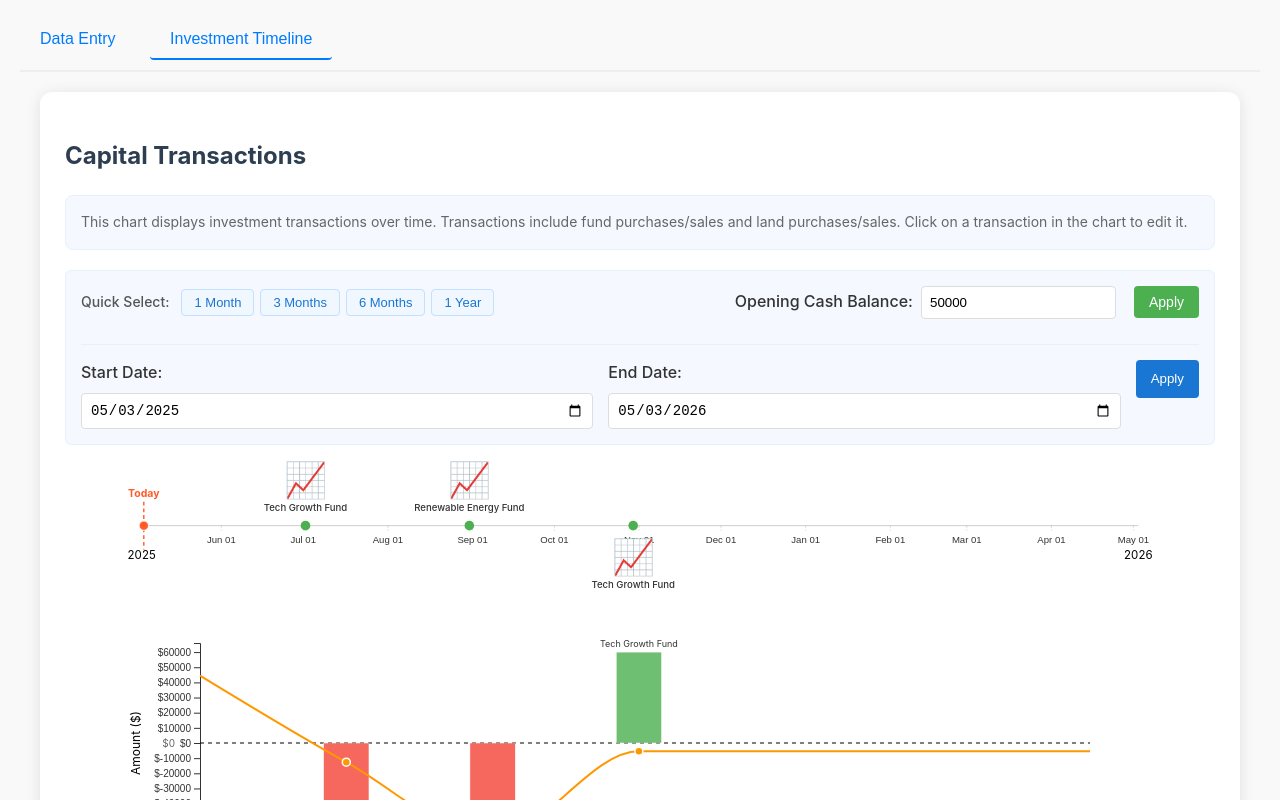
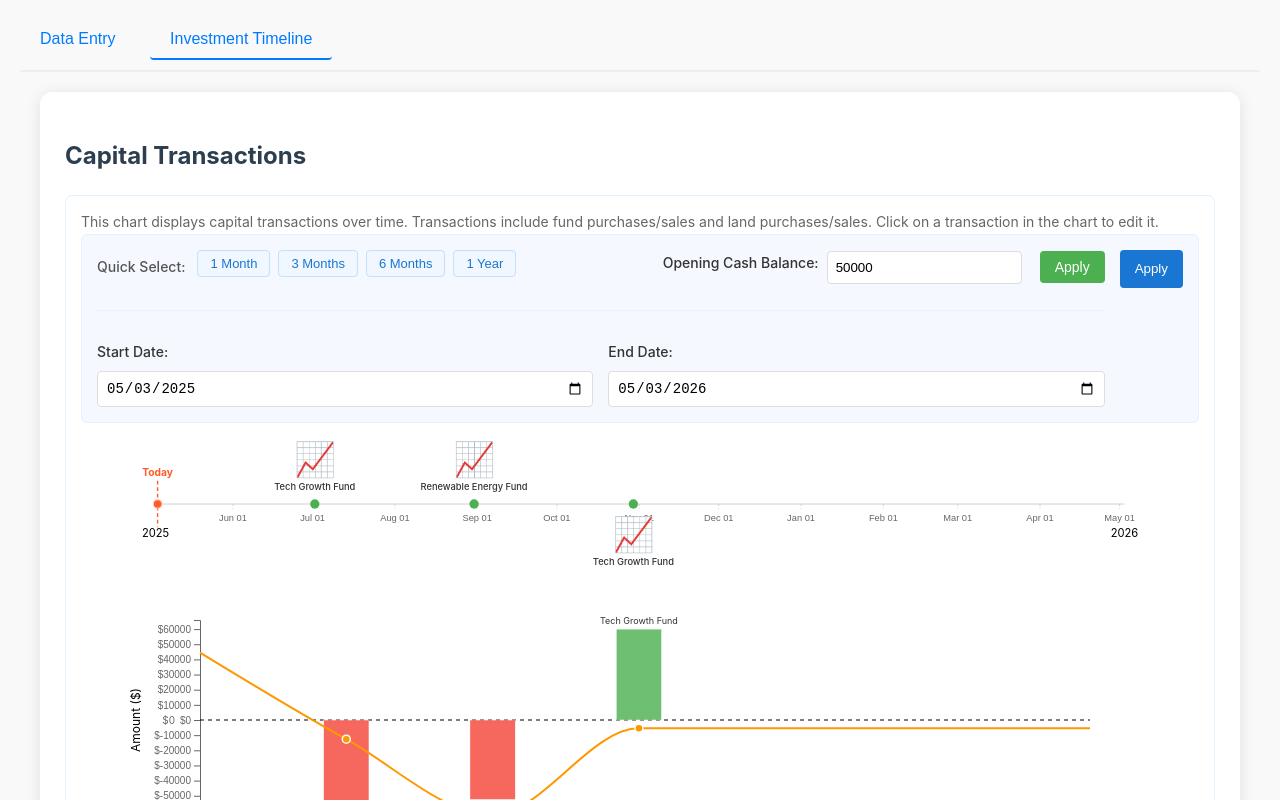
Before and after one commit to abdulmajeed33/cash-planning, a website: page index.html in a window 1280 px wide. Both pictures are taken after a click on the button "Investment Timeline". Shown: the top 800 px of the page. Drawn offline with nearby package versions, Linux system fonts and the light colour scheme.

Commit message:
fix code refactor

```diff
--- a/css/investment-chart-style.css
+++ b/css/investment-chart-style.css
@@ -535,7 +535,7 @@ svg {
 .chart-description {
     font-size: 14px;
     color: #666;
-    background-color: #f5f8ff;
+
     padding: 15px;
     border-radius: 8px;
     border: 1px solid #e3f2fd;
--- a/index.html
+++ b/index.html
@@ -133,13 +133,28 @@
           <div class="investment-section">
             <h2>Capital Transactions</h2>
             <div class="chart-description">
-              This chart displays investment transactions over time.
+              This chart displays capital transactions over time.
               Transactions include fund purchases/sales and land
               purchases/sales. Click on a transaction in the chart to edit it.
-            </div>
 
             <div class="date-range-control">
               <div class="date-inputs">
+              <div class="date-presets">
+                <div style="display: flex; justify-content: space-between; align-items: center; flex-wrap: wrap; margin-bottom: 10px;">
+                  <div style="display: flex; align-items: center; flex-wrap: wrap;">
+                    <div style="margin-right: 12px; font-size: 14px; font-weight: 500; color: #555;">Quick Select:</div>
+                    <button type="button" class="date-preset-btn" id="btn-1-month">1 Month</button>
+                    <button type="button" class="date-preset-btn" id="btn-3-months">3 Months</button>
+                    <button type="button" class="date-preset-btn" id="btn-6-months">6 Months</button>
+                    <button type="button" class="date-preset-btn" id="btn-1-year">1 Year</button>
+                  </div>
+                  <div style="display: flex; align-items: center;">
+                    <label for="opening-balance" style="margin-right: 8px; font-weight: 500; white-space: nowrap;">Opening Cash Balance:</label>
+                    <input type="number" id="opening-balance" placeholder="Enter amount" value="50000" style="margin-right: 8px;">
+                    <button id="apply-opening-balance">Apply</button>
+                  </div>
+                </div>
+              </div>
                 <div class="form-group">
                   <label for="start-date">Start Date:</label>
                   <input type="date" id="start-date" />
--- a/js/investment-chart.js
+++ b/js/investment-chart.js
@@ -440,101 +440,25 @@ document.addEventListener("DOMContentLoaded", function () {
   // Add date preset buttons
   const dateRangeControl = d3.select(".date-range-control");
 
-  // Create date presets container using safer DOM manipulation
-  let datePresets;
-  try {
-    // Instead of using insert, append the element and move it to the first position
-    datePresets = dateRangeControl.append("div").attr("class", "date-presets");
-
-    // If the parent element has children, move our element to the first position
-    const parent = dateRangeControl.node();
-    if (parent && parent.firstChild && datePresets.node()) {
-      parent.insertBefore(datePresets.node(), parent.firstChild);
-    }
-  } catch (e) {
-    console.error("Error creating date presets:", e);
-    // Fallback - just append if insertion fails
-    datePresets = dateRangeControl.append("div").attr("class", "date-presets");
-  }
-
-  // Only proceed if datePresets was successfully created
-  if (datePresets) {
-    // Create a container for Quick Select layout with flexible structure
-    const quickSelectContainer = datePresets
-      .append("div")
-      .style("display", "flex")
-      .style("justify-content", "space-between") // Space between Quick Select and Opening Balance
-      .style("align-items", "center")
-      .style("flex-wrap", "wrap")
-      .style("margin-bottom", "10px");
-
-    // Left side - Quick Select title and buttons
-    const quickSelectLeftSide = quickSelectContainer
-      .append("div")
-      .style("display", "flex")
-      .style("align-items", "center")
-      .style("flex-wrap", "wrap");
-
-    // Add title
-    quickSelectLeftSide.append("div")
-      .text("Quick Select:")
-      .style("margin-right", "12px")
-      .style("font-size", "14px")
-      .style("font-weight", "500")
-      .style("color", "#555");
-
-    // Add preset buttons
-    const presetButtons = [
-      { text: "1 Month", handler: set1Month },
-      { text: "3 Months", handler: set3Months },
-      { text: "6 Months", handler: set6Months },
-      { text: "1 Year", handler: set1Year },
-    ];
-
-    presetButtons.forEach((btn) => {
-      quickSelectLeftSide
-        .append("button")
-        .attr("type", "button")
-        .attr("class", "date-preset-btn")
-        .text(btn.text)
-        .style("margin", "0 6px 0 0")
-        .on("click", btn.handler);
-    });
-
-    // Right side - Opening Cash Balance
-    const openingBalanceContainer = quickSelectContainer
-      .append("div")
-      .style("display", "flex")
-      .style("align-items", "center");
-
-    // Add label
-    openingBalanceContainer
-      .append("label")
-      .attr("for", "opening-balance")
-      .text("Opening Cash Balance:")
-      .style("margin-right", "8px")
-      .style("font-weight", "500")
-      .style("white-space", "nowrap");
-
-    // Add input field
-    openingBalanceContainer
-      .append("input")
-      .attr("type", "number")
-      .attr("id", "opening-balance")
-      .attr("placeholder", "Enter amount")
-      .attr("value", openingBalance)
-      .style("margin-right", "8px");
-
-    // Add apply button
-    openingBalanceContainer
-      .append("button")
-      .attr("id", "apply-opening-balance")
-      .text("Apply")
-      .on("click", updateOpeningBalance);
+  // Use the existing date-presets from HTML instead of creating it dynamically
+  const datePresets = d3.select(".date-presets");
+
+  // Only proceed if datePresets exists in the HTML
+  if (datePresets.node()) {
+    // Add event listeners to the existing HTML buttons
+    d3.select("#btn-1-month").on("click", set1Month);
+    d3.select("#btn-3-months").on("click", set3Months);
+    d3.select("#btn-6-months").on("click", set6Months);
+    d3.select("#btn-1-year").on("click", set1Year);
+
+    // Set the initial value of the opening balance input to match the JS variable
+    d3.select("#opening-balance").property("value", openingBalance);
+
+    // Add event listeners for opening balance
+    d3.select("#apply-opening-balance").on("click", updateOpeningBalance);
 
     // Add keypress event listener to the opening balance input
-    openingBalanceContainer.select("input")
-      .on("keypress", function(event) {
+    d3.select("#opening-balance").on("keypress", function(event) {
       if (event.key === "Enter") {
         updateOpeningBalance();
         event.preventDefault();
```
Lines whose indentation alone changed are shown as unchanged.
